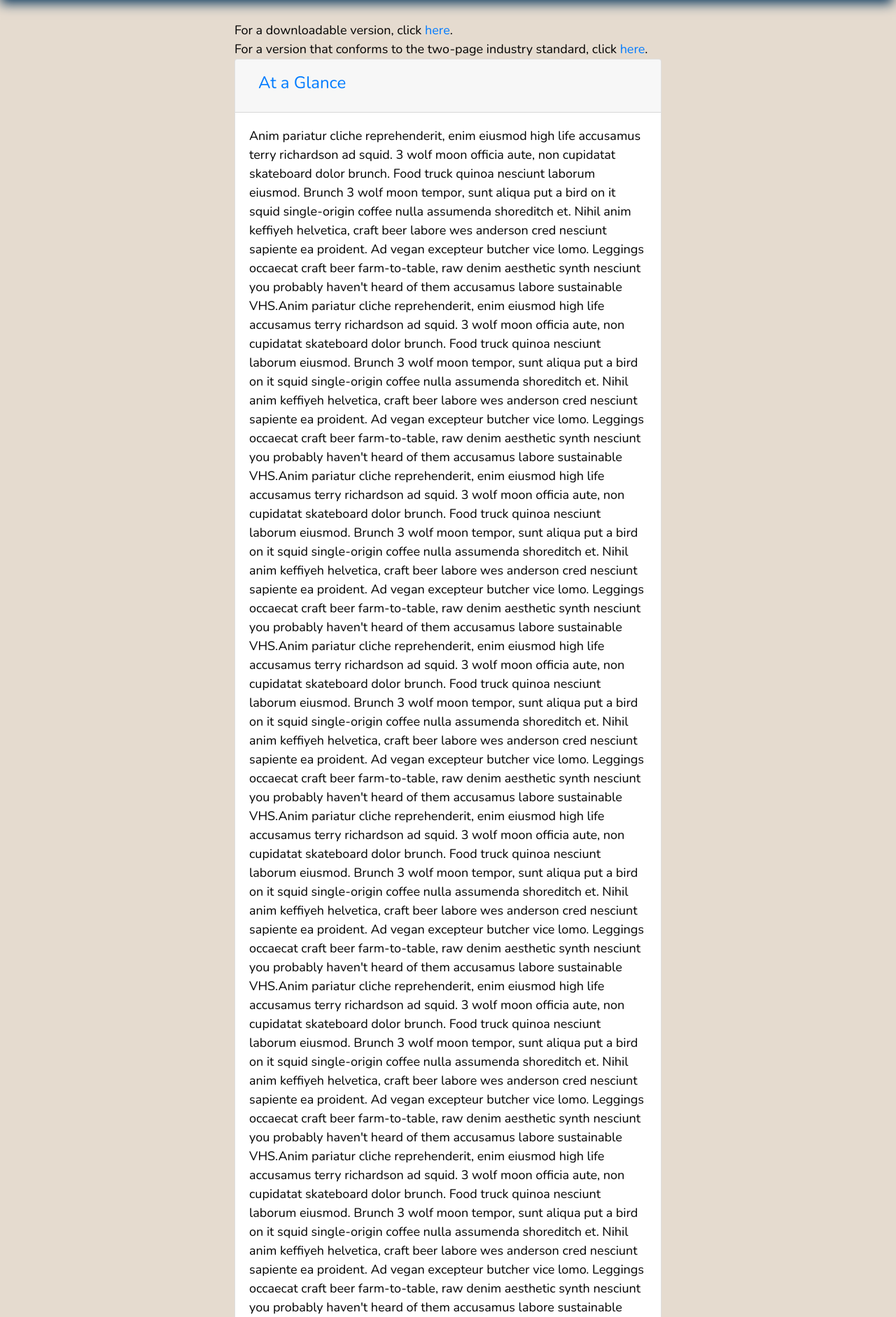
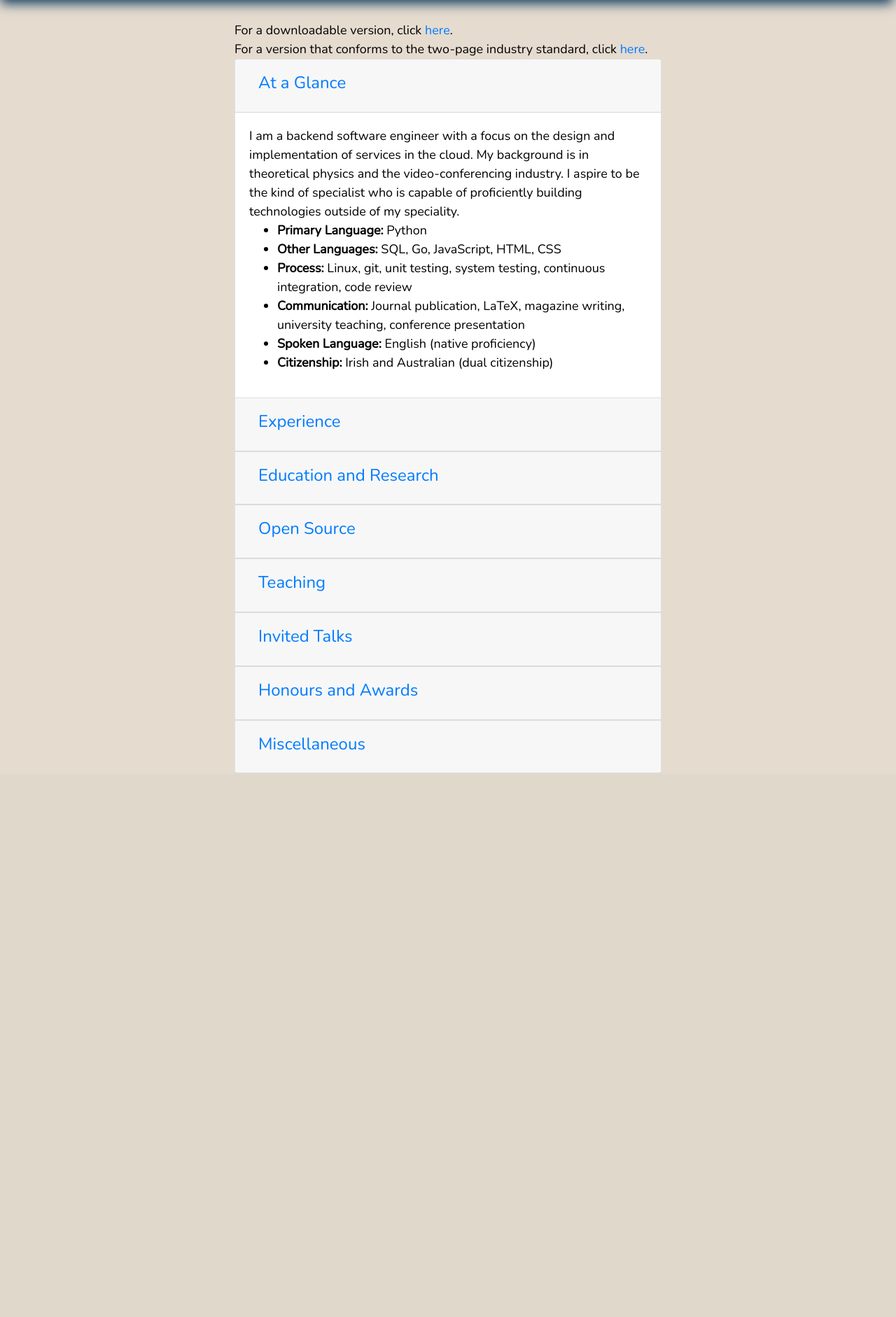
Before and after one commit to LachlanMarnham/PersonalWebsite, a Flask app: template app/templates/cv.html.mako in a window 1280 px wide, after a click on "At a Glance". Shown: the part 58-1940 px from the top of the page at 70% size. After the commit the page ends 1164 px from the top, so only its background shows below. Run offline with Flask 2, Linux system fonts and the light colour scheme; the template is opened without the code that fills it, so the values that code supplies are empty; some libraries are stand-ins or nearby versions; some web fonts are replaced.

Commit message:
Finished CV

```diff
--- a/app/templates/cv.html.mako
+++ b/app/templates/cv.html.mako
@@ -22,15 +22,35 @@ For a version that conforms to the two-page industry standard, click <a href="${
     </div>
     <div id="collapseOne" class="collapse show" aria-labelledby="headingOne" data-parent="#accordion-parent">
       <div class="card-body">
-        Anim pariatur cliche reprehenderit, enim eiusmod high life accusamus terry richardson ad squid.
-        3 wolf moon officia aute, non cupidatat skateboard dolor brunch. Food truck quinoa nesciunt laborum eiusmod. Brunch 3 wolf moon tempor, sunt aliqua put a bird on it squid single-origin coffee nulla assumenda shoreditch et. Nihil anim keffiyeh helvetica, craft beer labore wes anderson cred nesciunt sapiente ea proident. Ad vegan excepteur butcher vice lomo. Leggings occaecat craft beer farm-to-table, raw denim aesthetic synth nesciunt you probably haven't heard of them accusamus labore sustainable VHS.Anim pariatur cliche reprehenderit, enim eiusmod high life accusamus terry richardson ad squid.
-        3 wolf moon officia aute, non cupidatat skateboard dolor brunch. Food truck quinoa nesciunt laborum eiusmod. Brunch 3 wolf moon tempor, sunt aliqua put a bird on it squid single-origin coffee nulla assumenda shoreditch et. Nihil anim keffiyeh helvetica, craft beer labore wes anderson cred nesciunt sapiente ea proident. Ad vegan excepteur butcher vice lomo. Leggings occaecat craft beer farm-to-table, raw denim aesthetic synth nesciunt you probably haven't heard of them accusamus labore sustainable VHS.Anim pariatur cliche reprehenderit, enim eiusmod high life accusamus terry richardson ad squid.
-        3 wolf moon officia aute, non cupidatat skateboard dolor brunch. Food truck quinoa nesciunt laborum eiusmod. Brunch 3 wolf moon tempor, sunt aliqua put a bird on it squid single-origin coffee nulla assumenda shoreditch et. Nihil anim keffiyeh helvetica, craft beer labore wes anderson cred nesciunt sapiente ea proident. Ad vegan excepteur butcher vice lomo. Leggings occaecat craft beer farm-to-table, raw denim aesthetic synth nesciunt you probably haven't heard of them accusamus labore sustainable VHS.Anim pariatur cliche reprehenderit, enim eiusmod high life accusamus terry richardson ad squid.
-        3 wolf moon officia aute, non cupidatat skateboard dolor brunch. Food truck quinoa nesciunt laborum eiusmod. Brunch 3 wolf moon tempor, sunt aliqua put a bird on it squid single-origin coffee nulla assumenda shoreditch et. Nihil anim keffiyeh helvetica, craft beer labore wes anderson cred nesciunt sapiente ea proident. Ad vegan excepteur butcher vice lomo. Leggings occaecat craft beer farm-to-table, raw denim aesthetic synth nesciunt you probably haven't heard of them accusamus labore sustainable VHS.Anim pariatur cliche reprehenderit, enim eiusmod high life accusamus terry richardson ad squid.
-        3 wolf moon officia aute, non cupidatat skateboard dolor brunch. Food truck quinoa nesciunt laborum eiusmod. Brunch 3 wolf moon tempor, sunt aliqua put a bird on it squid single-origin coffee nulla assumenda shoreditch et. Nihil anim keffiyeh helvetica, craft beer labore wes anderson cred nesciunt sapiente ea proident. Ad vegan excepteur butcher vice lomo. Leggings occaecat craft beer farm-to-table, raw denim aesthetic synth nesciunt you probably haven't heard of them accusamus labore sustainable VHS.Anim pariatur cliche reprehenderit, enim eiusmod high life accusamus terry richardson ad squid.
-        3 wolf moon officia aute, non cupidatat skateboard dolor brunch. Food truck quinoa nesciunt laborum eiusmod. Brunch 3 wolf moon tempor, sunt aliqua put a bird on it squid single-origin coffee nulla assumenda shoreditch et. Nihil anim keffiyeh helvetica, craft beer labore wes anderson cred nesciunt sapiente ea proident. Ad vegan excepteur butcher vice lomo. Leggings occaecat craft beer farm-to-table, raw denim aesthetic synth nesciunt you probably haven't heard of them accusamus labore sustainable VHS.Anim pariatur cliche reprehenderit, enim eiusmod high life accusamus terry richardson ad squid.
-        3 wolf moon officia aute, non cupidatat skateboard dolor brunch. Food truck quinoa nesciunt laborum eiusmod. Brunch 3 wolf moon tempor, sunt aliqua put a bird on it squid single-origin coffee nulla assumenda shoreditch et. Nihil anim keffiyeh helvetica, craft beer labore wes anderson cred nesciunt sapiente ea proident. Ad vegan excepteur butcher vice lomo. Leggings occaecat craft beer farm-to-table, raw denim aesthetic synth nesciunt you probably haven't heard of them accusamus labore sustainable VHS.Anim pariatur cliche reprehenderit, enim eiusmod high life accusamus terry richardson ad squid.
-        3 wolf moon officia aute, non cupidatat skateboard dolor brunch. Food truck quinoa nesciunt laborum eiusmod. Brunch 3 wolf moon tempor, sunt aliqua put a bird on it squid single-origin coffee nulla assumenda shoreditch et. Nihil anim keffiyeh helvetica, craft beer labore wes anderson cred nesciunt sapiente ea proident. Ad vegan excepteur butcher vice lomo. Leggings occaecat craft beer farm-to-table, raw denim aesthetic synth nesciunt you probably haven't heard of them accusamus labore sustainable VHS.
+        I am a backend software engineer with a focus on the design and implementation of services in the cloud. My
+        background is in theoretical physics and the video-conferencing industry. I aspire to be the kind of specialist
+        who is capable of proficiently building technologies outside of my speciality.
+        <ul>
+            <li>
+                <strong>Primary Language: </strong>Python
+            </li>
+
+            <li>
+                <strong>Other Languages: </strong>SQL, Go, JavaScript, HTML, CSS
+            </li>
+
+            <li>
+                <strong>Process: </strong>Linux, git, unit testing, system testing, continuous integration, code review
+            </li>
+
+            <li>
+                <strong>Communication: </strong> Journal publication, LaTeX, magazine writing, university teaching,
+                conference presentation
+            </li>
+
+            <li>
+                <strong>Spoken Language: </strong>English (native proficiency)
+            </li>
+
+            <li>
+                <strong>Citizenship: </strong>Irish and Australian (dual citizenship)
+            </li>
+        </ul>
       </div>
     </div>
   </div>
```
